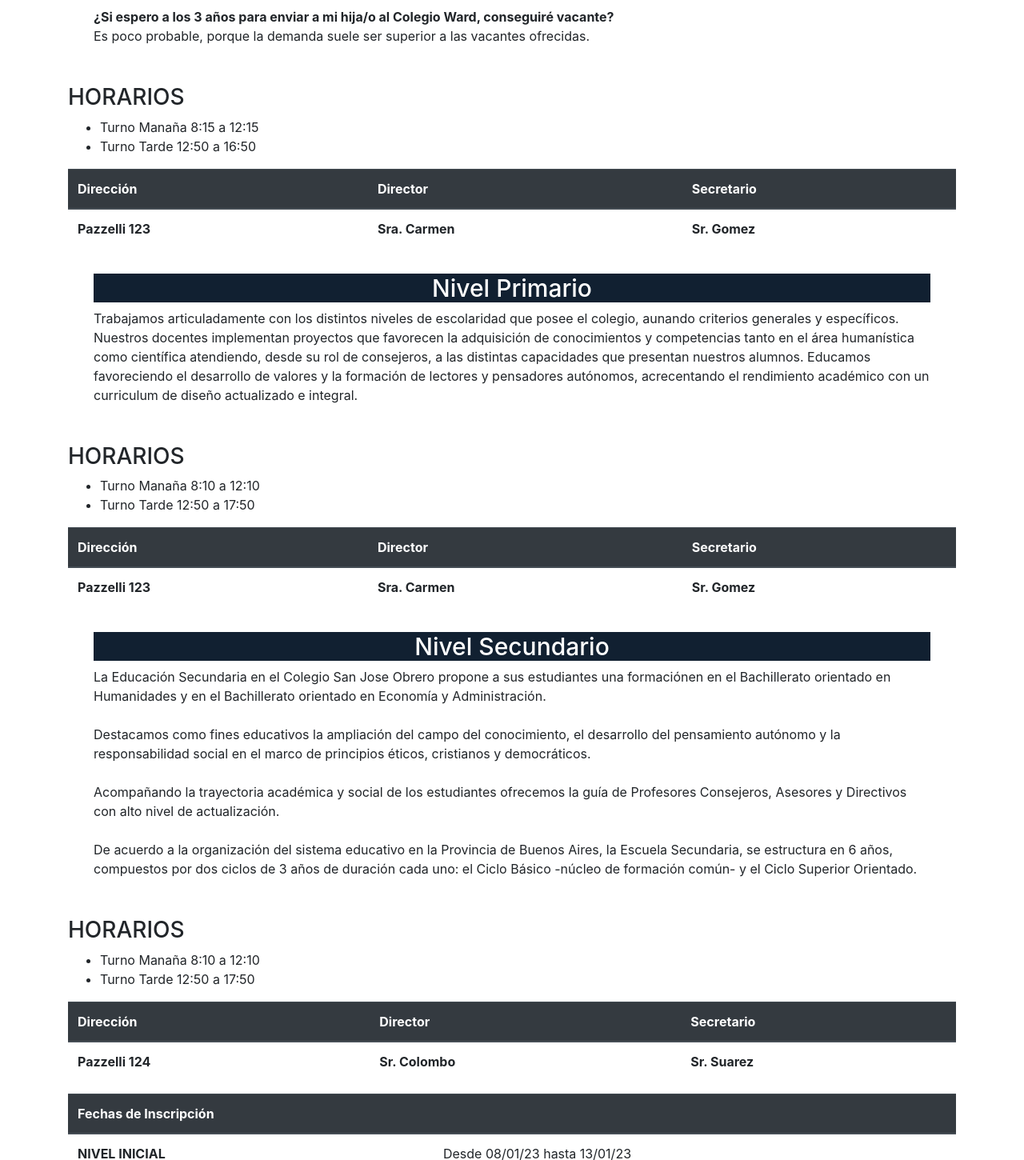
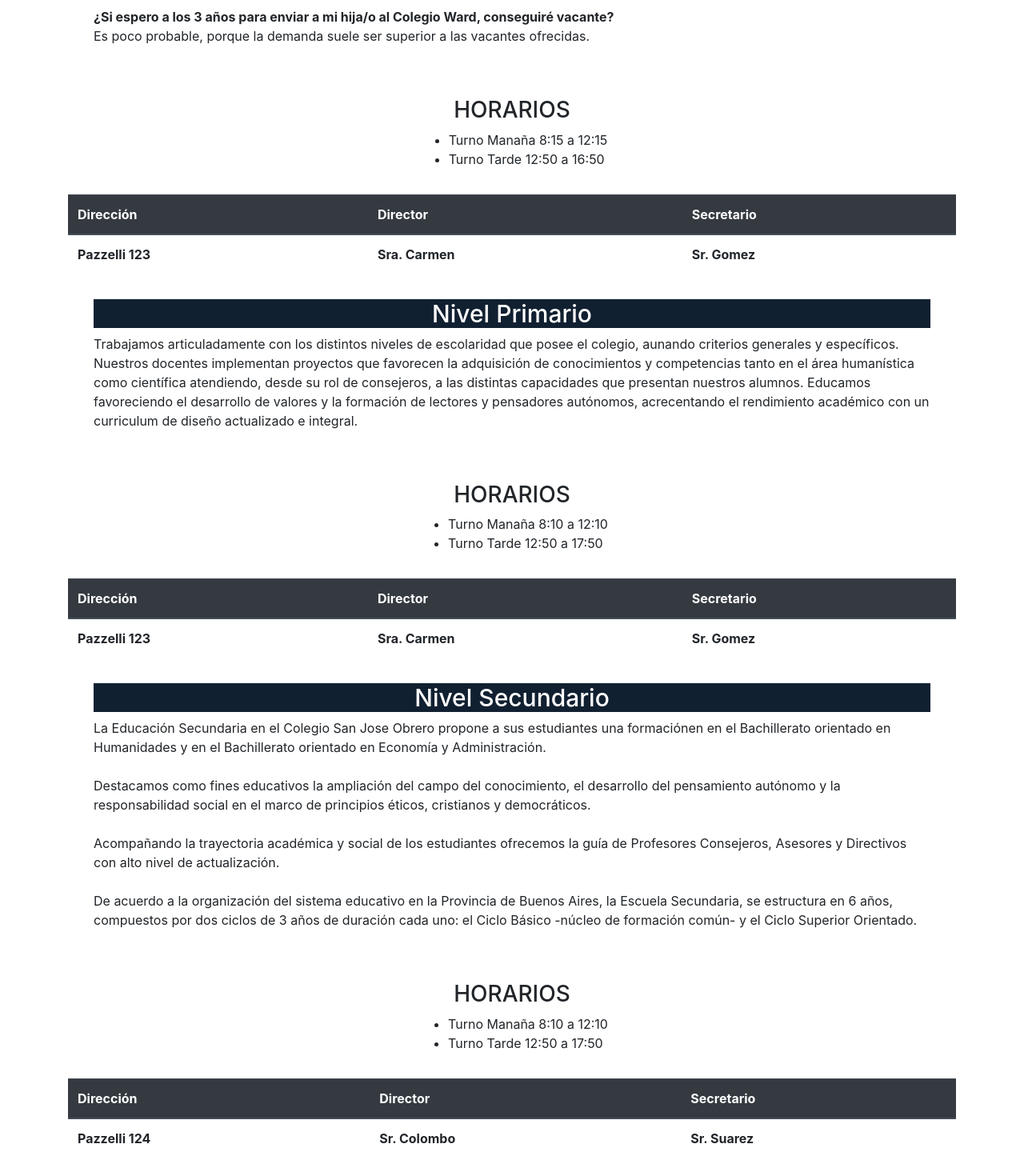
Before and after one commit to agusreyb/bootstrap_completo, a plain HTML site: page pages/educacion.html in a window 1280 px wide. Shown: the part 780-2230 px from the top of the page at 80% size. Drawn offline with Linux system fonts and the light colour scheme.

Commit message:
Centro horarios en educacion.html

```diff
--- a/pages/educacion.html
+++ b/pages/educacion.html
@@ -92,13 +92,14 @@
                 </p>
             </div>
         </div>
-
-        <h3>HORARIOS</h3>
-        <div>
+        <div class="p-3">
+            <h3  class="d-flex justify-content-center">HORARIOS</h3>
+            <div class="d-flex justify-content-center">
                 <ul class="horarios_niveles">
                     <li>Turno Manaña 8:15 a 12:15</li>
                     <li>Turno Tarde 12:50 a 16:50</li>
                 </ul>
+            </div>
         </div>
 
         <table class="table">
@@ -135,14 +136,14 @@
                     académico con un curriculum de diseño actualizado e integral.</p>
             </div>
         </div>
-
-        <h3>HORARIOS</h3>
-
-        <div>
+        <div class="p-3">
+            <h3  class="d-flex justify-content-center">HORARIOS</h3>
+            <div class="d-flex justify-content-center">
                 <ul class="horarios_niveles">
                     <li>Turno Manaña 8:10 a 12:10</li>
                     <li>Turno Tarde 12:50 a 17:50</li>
                 </ul>
+            </div>
         </div>
 
         <table class="table">
@@ -180,13 +181,14 @@
                     cada uno: el Ciclo Básico -núcleo de formación común- y el Ciclo Superior Orientado.</p>
             </div>
         </div>
-
-        <h3>HORARIOS</h3>
-        <div>
+        <div class="p-3">
+            <h3  class="d-flex justify-content-center">HORARIOS</h3>
+            <div class="d-flex justify-content-center">
                 <ul class="horarios_niveles">
                     <li>Turno Manaña 8:10 a 12:10</li>
                     <li>Turno Tarde 12:50 a 17:50</li>
                 </ul>
+            </div>
         </div>
 
         <table class="table">
@@ -208,7 +210,7 @@
     </div>
 
     <div class="container">
-        <table class="table">
+        <table class="table mt-5">
             <thead class="thead-dark">
                 <tr>
                     <th colspan="2">Fechas de Inscripción</th>
```
Lines whose indentation alone changed are shown as unchanged.
